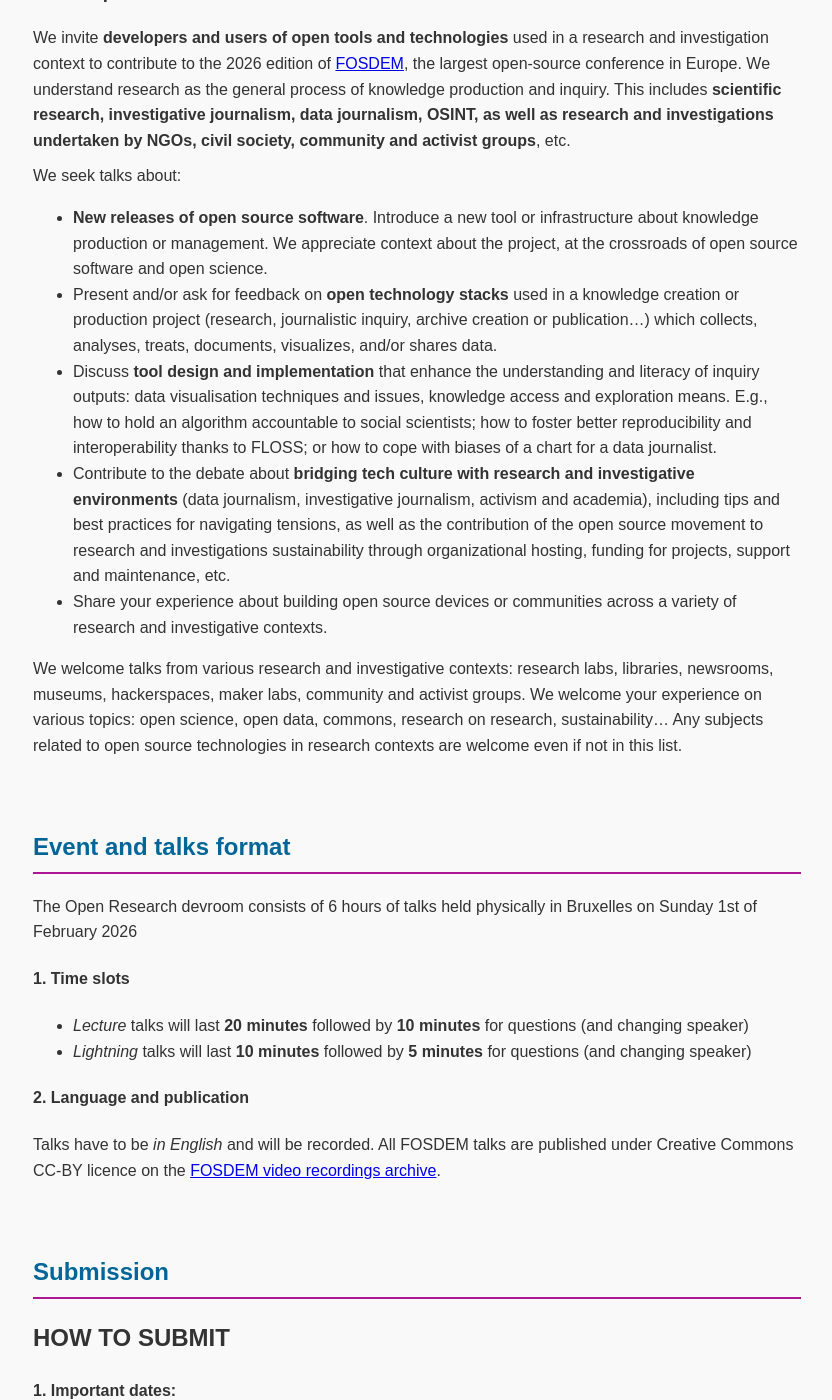
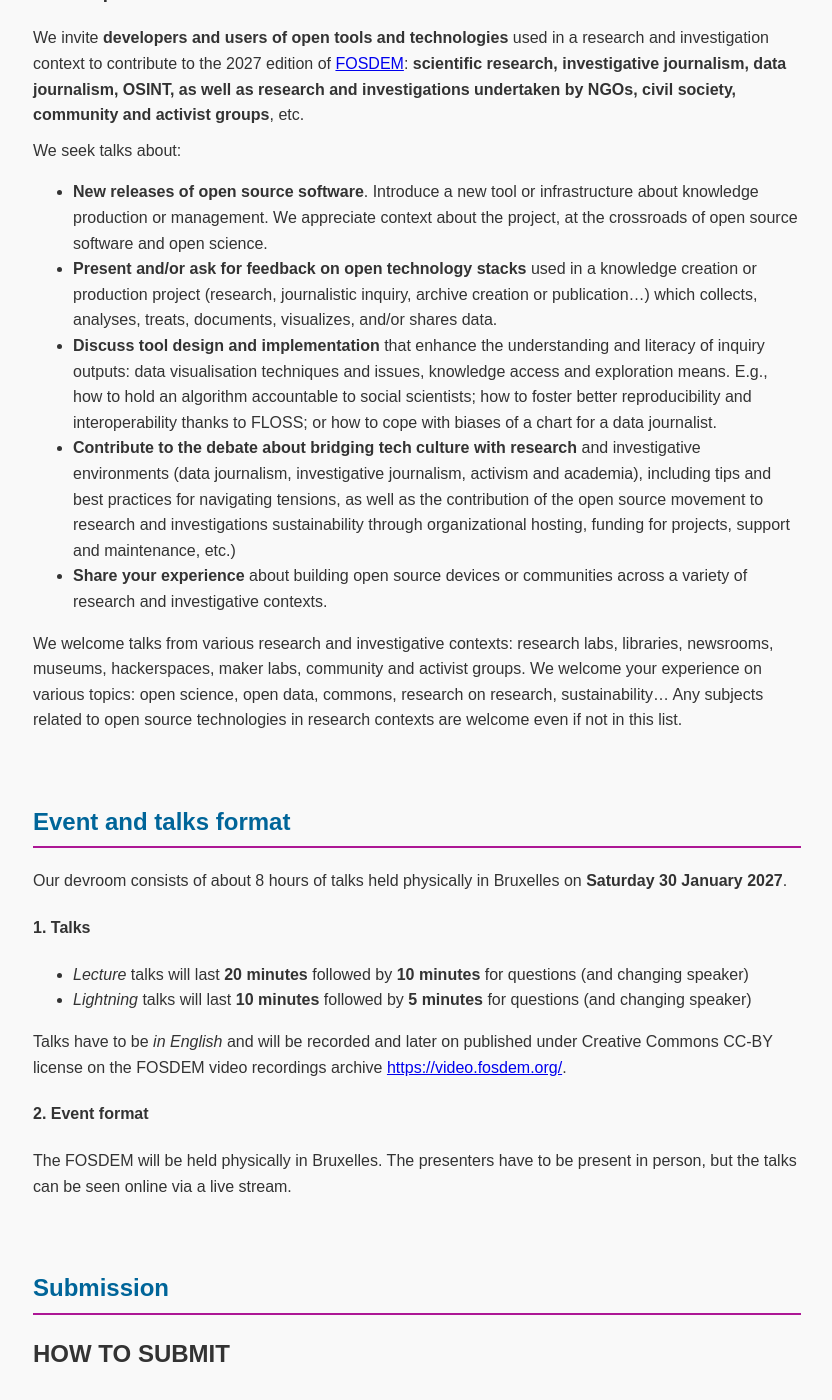
Before and after one commit to research-fosdem/research-fosdem.github.io, a Jekyll site: the page built from index.md, in a window 1280 px wide and 1400 px high, scrolled down 465 px. Shown: the whole window, without its empty margins (223-1055 px from the left). Built offline with Jekyll 4.4.1, drawn with Linux system fonts in a browser that asks for light colours; some of the changed text lies outside the part shown.

Commit message:
Update the call for participation

```diff
--- a/index.md
+++ b/index.md
@@ -3,29 +3,28 @@ layout: default
 title: Open Research Devroom
 ---
 
-<!-- DEVROOM: CALL (2026) -->
+<!-- DEVROOM: CALL (2027) -->
 
 <section id="call-for-presentations" class="section" markdown="1">
   <div class="container">
     <h2 class="title">Call for Participation</h2>
 <div markdown="1">
 
-**👉 Deadline 1st December 2025**
+**👉 Deadline 16 November 2026**
 
 ### Call for presentations
 
-We invite **developers and users of open tools and technologies** used in a research and investigation context to contribute to the 2026 edition of [FOSDEM](https://fosdem.org), the largest open-source conference in Europe.
-We understand research as the general process of knowledge production and inquiry. This includes **scientific research, investigative journalism, data journalism, OSINT, as well as research and investigations undertaken by NGOs, civil society, community and activist groups**, etc.
+We invite **developers and users of open tools and technologies** used in a research and investigation context to contribute to the 2027 edition of [FOSDEM](https://fosdem.org): **scientific research, investigative journalism, data journalism, OSINT, as well as research and investigations undertaken by NGOs, civil society, community and activist groups**, etc.
 
 We seek talks about:
 
 - **New releases of open source software**. Introduce a new tool or infrastructure about knowledge production or management. We appreciate context about the project, at the crossroads of open source software and open science.
-- Present and/or ask for feedback on **open technology stacks** used in a knowledge creation or production project (research, journalistic inquiry, archive creation or publication…) which collects, analyses, treats, documents, visualizes, and/or shares data.
-- Discuss **tool design and implementation** that enhance the understanding and literacy of inquiry outputs: data visualisation techniques and issues, knowledge access and exploration means. E.g., how to hold an algorithm accountable to social scientists; how to foster better reproducibility and interoperability thanks to FLOSS; or how to cope with biases of a chart for a data journalist.
-- Contribute to the debate about **bridging tech culture with research and investigative environments** (data journalism, investigative journalism, activism and academia), including tips and best practices for navigating tensions, as well as the contribution of the open source movement to research and investigations sustainability through organizational hosting, funding for projects, support and maintenance, etc.
-- Share your experience about building open source devices or communities across a variety of research and investigative contexts.
+- **Present and/or ask for feedback on open technology stacks** used in a knowledge creation or production project (research, journalistic inquiry, archive creation or publication…) which collects, analyses, treats, documents, visualizes, and/or shares data.
+- **Discuss tool design and implementation** that enhance the understanding and literacy of inquiry outputs: data visualisation techniques and issues, knowledge access and exploration means. E.g., how to hold an algorithm accountable to social scientists; how to foster better reproducibility and interoperability thanks to FLOSS; or how to cope with biases of a chart for a data journalist.
+- **Contribute to the debate about bridging tech culture with research** and investigative environments (data journalism, investigative journalism, activism and academia), including tips and best practices for navigating tensions, as well as the contribution of the open source movement to research and investigations sustainability through organizational hosting, funding for projects, support and maintenance, etc.)
+- **Share your experience** about building open source devices or communities across a variety of research and investigative contexts.
 
-We welcome talks from various research and investigative contexts: research labs, libraries, newsrooms, museums, hackerspaces, maker labs, community and activist groups. We welcome your experience on various topics: open science, open data, commons, research on research, sustainability... Any subjects related to open source technologies in research contexts are welcome even if not in this list.
+We welcome talks from various research and investigative contexts: research labs, libraries, newsrooms, museums, hackerspaces, maker labs, community and activist groups. We welcome your experience on various topics: open science, open data, commons, research on research, sustainability… Any subjects related to open source technologies in research contexts are welcome even if not in this list.
 
 </div>
 </div>
@@ -35,16 +34,18 @@ We welcome talks from various research and investigative contexts: research labs
   <div class="container">
     <h2 class="title">Event and talks format</h2>
 <div markdown="1">
-The Open Research devroom consists of 6 hours of talks held physically in Bruxelles on Sunday 1st of February 2026
+Our devroom consists of about 8 hours of talks held physically in Bruxelles on **Saturday 30 January 2027**.
 
-#### 1. Time slots
+#### 1. Talks
 
-- *Lecture* talks will last **20 minutes** followed by **10 minutes** for questions (and changing speaker)
-- *Lightning* talks will last **10 minutes** followed by **5 minutes** for questions (and changing speaker)
+* *Lecture* talks will last **20 minutes** followed by **10 minutes** for questions (and changing speaker)
+* *Lightning* talks will last **10 minutes** followed by **5 minutes** for questions (and changing speaker)
 
-#### 2. Language and publication
+Talks have to be *in English* and will be recorded and later on published under Creative Commons CC-BY license on the FOSDEM video recordings archive <https://video.fosdem.org/>.
 
-Talks have to be _in English_ and will be recorded. All FOSDEM talks are published under Creative Commons CC-BY licence on the [FOSDEM video recordings archive](https://video.fosdem.org/).
+#### 2. Event format
+
+The FOSDEM will be held physically in Bruxelles. The presenters have to be present in person, but the talks can be seen online via a live stream.
 
 </div>
   </div>
@@ -59,31 +60,36 @@ Talks have to be _in English_ and will be recorded. All FOSDEM talks are publish
 
 #### 1. Important dates:
 
-- **Proposal Deadline: <span style="color: #900;">1 Dec</span> 2025 AOE**
-- **Accepted talk announced: 2025-12-15**
-- **FOSDEM Conference:  Sunday February 1st 2026** morning + afternoon at Université libre de Bruxelles, Solbosch campus.
+- **Proposal Deadline: <span style="color: #900;">16 November</span> 2026 AOE**
+- Accepted talk announced: 1 December 2026
+- **FOSDEM Conference: 30-31 January 2027** at Université libre de Bruxelles, Solbosch campus. **This devroom is on the 30th**, morning + afternoon.
 - Submit early if you can!
+
 
 #### 2. Submissions
 
 Must include:
+
 - Title
 - Abstract
 - Description
-- Talk licence: FOSDEM is an open-source software conference, please specify which OSI approved license your proposal uses.
+- Talk license: FOSDEM is an open-source software conference, please specify which OSI approved license your proposal uses.
 - Speaker name, contact, biography and availability
 
+
 Can include:
-- Submission notes: write if you want to give a **Lightning talk or Lecture** here. Add any other details as needed (visible only to devrooms managers)
-- Session Image:  Use this if you want an illustration to go with your proposal. Please do not upload files larger than 10.0 MB.
-- Additional speaker: you can add co-authors here.
+
+- Submission notes: write if you want to give a Lightning talk or Lecture here. Add any other details as needed (visible only to devrooms managers)
+- Session Image: Use this if you want an illustration to go with your proposal. Please do not upload files larger than 10.0 MB.
+- Additional speaker: you can add co-authors
 - Extra review material: private materials you want to show to reviewers
 
-Please make sure to add links to relevant online materials (such as website, publications, code repository...) to either abstract or extra review material.
+Please make sure to add links to relevant online materials (such as website, publications, code repository…) to either abstract or extra review material.
 
 
 To get inspired on possible abstract styles, length and format, you can read previous edition talks on FOSDEM archives:
 
+- [Open Research @ FOSDEM 2026](https://archive.fosdem.org/2026/schedule/track/open-research/)
 - [Open Research @ FOSDEM 2025](https://archive.fosdem.org/2025/schedule/track/research/)
 - [Open Research @ FOSDEM 2024](https://archive.fosdem.org/2024/schedule/track/open-research/)
 - [Open Research @ FOSDEM 2023](https://archive.fosdem.org/2023/schedule/track/open_research_tools_and_technology/)
@@ -92,13 +98,13 @@ To get inspired on possible abstract styles, length and format, you can read pre
 - [Open Research @ FOSDEM 2020](https://archive.fosdem.org/2020/schedule/track/open_research_tools_and_technologies/)
 
 
-#### 3. Submitting your talk through Pretalx
+#### 3. How to submit your proposal (Pretalx tips)
 
-The submission process is managed in the Pretalx system used by the FOSDEM conference.
-You must create an account in the system to submit.
-Once logged in, select “submit a proposal” and select the "Open Research" track.
+The submission process is managed in the Pretalx system used by the FOSDEM conference. You must create an account in the system to submit. Once logged in, select “submit a CFP” and select the “Open research” track.
 
-<span style="background-color: #7dff9d;">**Apply here: [https://pretalx.fosdem.org/fosdem-2026/cfp](https://pretalx.fosdem.org/fosdem-2026/cfp)**</span>
+<span style="background-color: #7dff9d;">**Apply for a talk: [https://pretalx.fosdem.org/fosdem-2027/cfp](https://pretalx.fosdem.org/fosdem-2027/cfp)**</span>
+
+...Then select the track "Open Research".
 
 If you have any issues with Pretalx, do not despair: contact us at [open-research-devroom-manager@fosdem.org](mailto:open-research-devroom-manager@fosdem.org).
 
@@ -120,14 +126,12 @@ The Open Research devroom addresses [FLOSS](https://www.gnu.org/philosophy/floss
 The tools and technologies targeted are typically creating, handling or sharing knowledge artifacts: data, academic papers, books, collections, web contents, algorithms, artworks.
 This devroom provides a place and time to discuss the issues related to the creation and usage of open research technologies, with the ambition to foster discussions between designers, developers and users, bridging multiple knowledge-based communities together, and with the broader FLOSS community.
 
-The Open Research devroom aims to:
+**The Open Research devroom aims to:**
 
 - Allow knowledge-based tool developers to publicize their effort and become aware of other FLOSS projects.
 - Facilitate the pooling of coding efforts on (often poorly funded) tools.
 - Create a network where otherwise isolated developers, research engineers can share common FLOSS concerns.
 - Provide social recognition for people who work in fields where designing and developing tools is less considered than usual outcomes (e.g. not publishing papers in research, not writing investigation in data journalism, etc).
-
-For more contextual information, you can also read about the [state of the conversation](https://reticular.hypotheses.org/1825) in the devroom in 2020-2021.
 
 ## Contact
 
@@ -148,6 +152,7 @@ The FOSDEM (Free and Open source Software Developers' European Meeting) is a non
 <div markdown="1">
 
 # Committee
+
 Your proposal will be assessed by our committee:
 
 - [Anne Lee Steele](https://aleesteele.com)
```
Also changed, not shown: other parts of index.md (+2 -3 lines).
